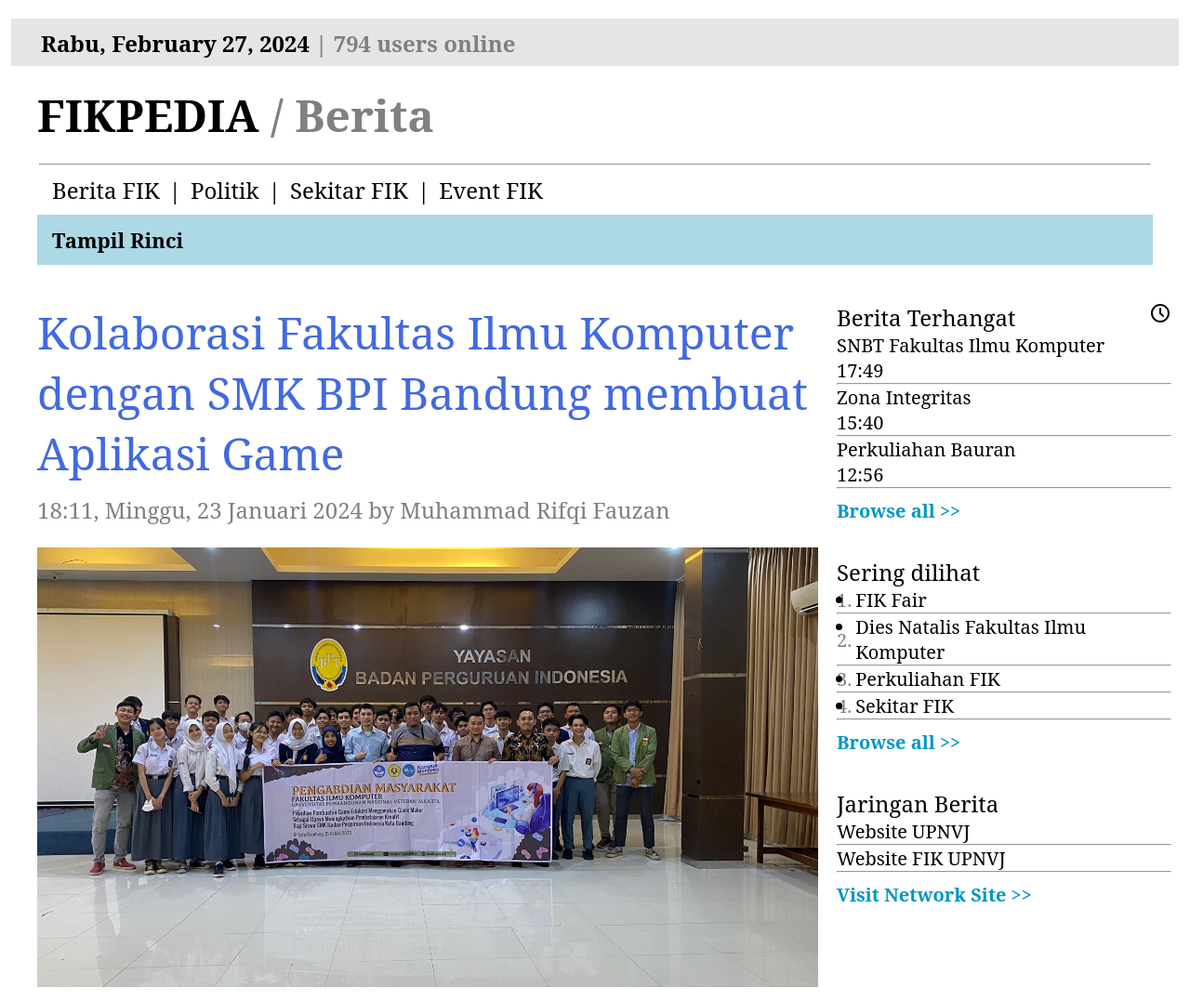
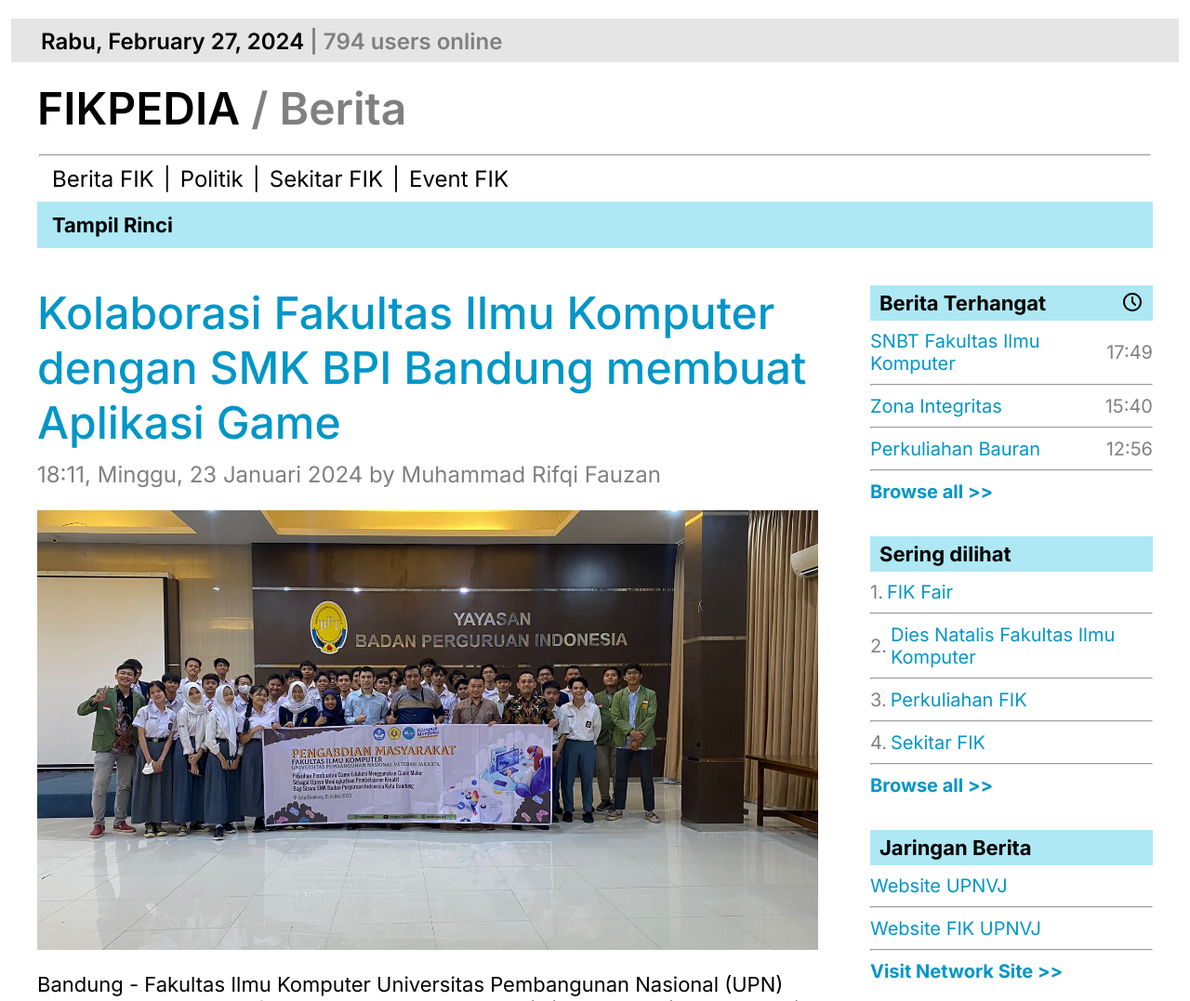
Before and after one commit to Rifqi9604/Tugas3_PraktikumWebProgramming, a plain HTML site: page index.html in a window 1280 px wide. Shown: the top 1077 px of the page at 93% size. Drawn offline with Linux system fonts and the light colour scheme.

Commit message:
Update style.css

```diff
--- a/style.css
+++ b/style.css
@@ -1,7 +1,7 @@
     *{
         margin: 0;
         padding: 0;
-        font-family: "Noto Serif", serif;
+        font-family: "Inter", sans-serif;
     }
 
     .header-wrapper{
@@ -77,9 +77,14 @@
         font-weight: bold;
     }
 
+    .menu-list li:hover .tooltip-wrapper {
+        display: block;
+    }
+
+
     .tooltip-wrapper{
         max-width: 100%;
-        background-color: lightblue;
+        background-color: #ade8f4;
         padding-left: 16px;
         padding-top: 12px;
         padding-bottom: 12px;
@@ -89,10 +94,12 @@
         margin-left: 12px; */
     }
 
+
     .tooltip-wrapper p{
         font-size: 22px;
         font-weight: bold;
     }
+
 
     .blog-wrapper{
         padding-top: 20px;
@@ -107,14 +114,17 @@
 
     .left-blog-wrapper {
         max-width: 100%; /* Ensure it takes full width of its grid cell */
+        padding-bottom: 20px;
     }
 
     .right-blog-wrapper {
         max-width: 100%; /* Ensure it takes full width of its grid cell */
+        padding-left: 36px;
+        margin-right: 20px;
     }
 
     .blog-title{
-        color:royalblue;
+        color:#0096c7;
         font-weight: 500;
     }
 
@@ -154,4 +164,58 @@
 
     .socmed-wrapper-text{
         font-size: 22px;
+        padding-bottom: 10px;
     }
+
+    .more-text:hover{
+        text-decoration: underline;
+    }
+
+    .table-header{
+        max-width: 100%;
+        min-height: 20%;
+        background-color: #ade8f4;
+        padding: 6px;
+        padding-right: 10px;
+        padding-left: 10px;
+        font-weight: bold;
+    }
+
+    .table-header p{
+        font-size: 22px;
+    }
+
+
+    .table-list{
+        list-style-type: none;
+    }
+
+    /* .table-list ol li{
+        list-style-type: decimal;
+        margin-left: 100px;
+    } */
+
+    .table-list hr {
+        max-width: 100%;
+    }
+
+    .table-list li{
+        padding-top: 10px;
+        padding-bottom: 10px;
+        color: #0096c7;
+    }
+
+    .table-list-wrapper{
+        display: flex;
+        align-items: center;
+        justify-content: space-between;
+    }
+
+    .table-list-wrapper p{
+        color: gray;
+    }
+
+    .socmed-wrapper svg{
+        width: 28px;
+        height: 28px;
+    }
```
